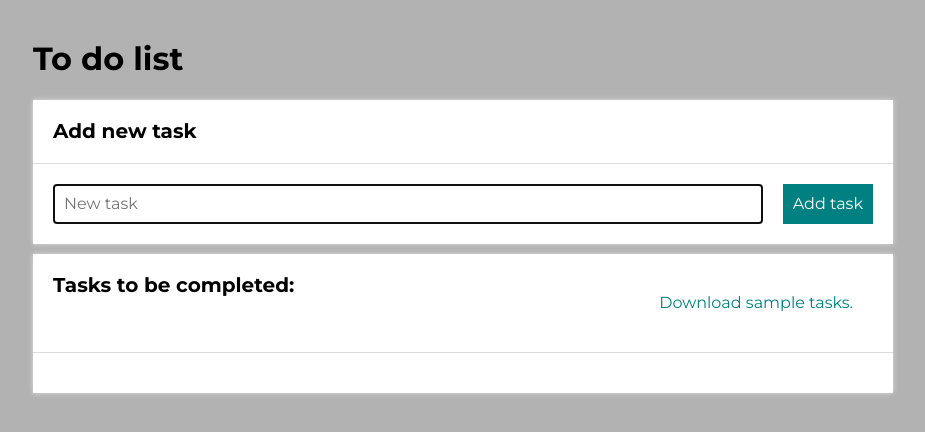
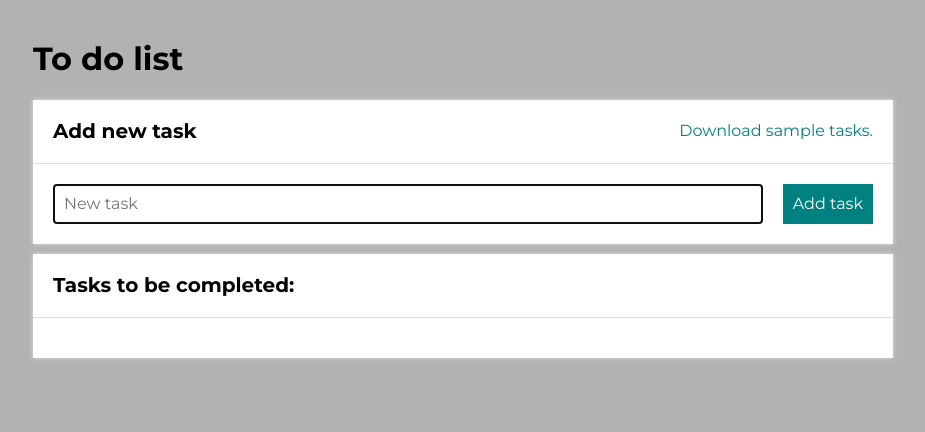
Before and after one commit to PawelOwiesek/todo-list_react, a React (Create React App) app: page / in a window 1280 px wide. Shown: the top 432 px of the page, without its empty margins (177-1102 px from the left). Built offline with nearby package versions, Linux system fonts and the light colour scheme.

Commit message:
moved button to Tasks

```diff
--- a/src/features/tasks/Buttons/index.js
+++ b/src/features/tasks/Buttons/index.js
@@ -5,7 +5,6 @@ import {
   toggleHideDone,
   setAllDone,
   selectEveryTaskDone,
-  fetchExampleTasks,
 } from "../tasksSlice";
 
 const Buttons = () => {
@@ -14,9 +13,6 @@ const Buttons = () => {
   const dispatch = useDispatch();
   return (
     <Container>
-      <StyledButton onClick={() => dispatch(fetchExampleTasks())}>
-        Download sample tasks.
-      </StyledButton>
       {tasks.length > 0 && (
         <>
           <StyledButton onClick={() => dispatch(toggleHideDone())}>
--- a/src/features/tasks/Tasks.js
+++ b/src/features/tasks/Tasks.js
@@ -4,12 +4,17 @@ import Buttons from "./Buttons";
 import Section from "../../common/Section";
 import Header from "../../common/Header";
 import Container from "../../common/Container";
+import SampleTaskButton from "./SampleTasksButton";
 
 function Tasks() {
   return (
     <Container>
       <Header title="To do list" />
-      <Section title="Add new task" body={<Form />} />
+      <Section
+        title="Add new task"
+        body={<Form />}
+        extraHeaderContent={SampleTaskButton()}
+      />
       <Section
         title="Tasks to be completed:"
         body={<TasksList />}
```
